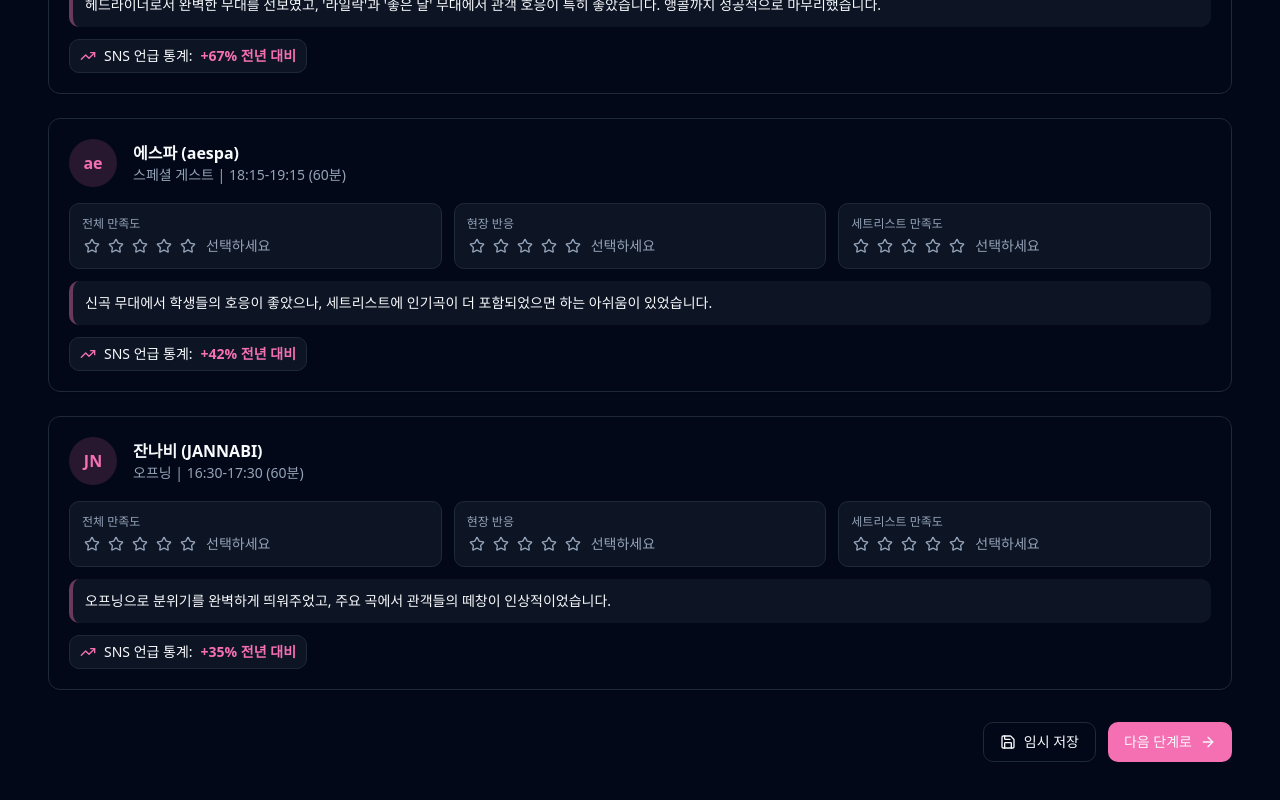
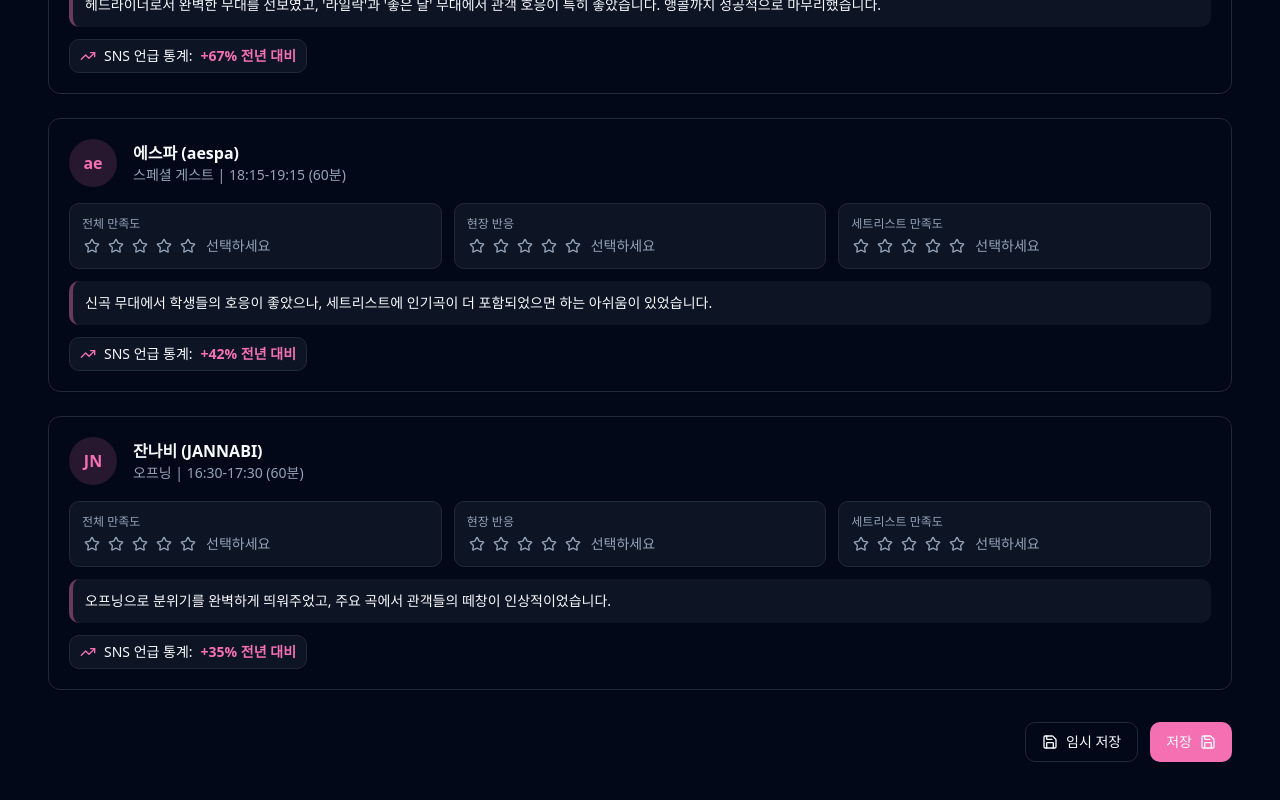
Before and after one commit to lje0722/celefix-auto-agent, a React (Vite) app: page /user/feedback in a window 1280 px wide. Shown: the part 1010-1810 px from the top of the page. Built offline with nearby package versions, Linux system fonts and the light colour scheme.

Commit message:
Refactor: Change "Next" button to "Save"
Update the "Next" button on the feedback page to "Save" and implement a toast notification that displays "기본 피드백이 저장되었습니다." upon clicking the button.

```diff
--- a/src/pages/user/UserFeedback.tsx
+++ b/src/pages/user/UserFeedback.tsx
@@ -68,7 +68,7 @@ const UserFeedback = () => {
     setLoading(true);
     setTimeout(() => {
       setLoading(false);
-      toast({ title: "다음 단계로 이동", description: "세부 평가 단계로 이동합니다." });
+      toast({ description: "기본 피드백이 저장되었습니다." });
     }, 600);
   };
 
@@ -418,7 +418,7 @@ const UserFeedback = () => {
                 <SaveIcon className="h-4 w-4" /> 임시 저장
               </Button>
               <Button onClick={handleNext} disabled={loading} className="gap-2">
-                {loading ? "이동 중..." : (<><span>다음 단계로</span> <ArrowRight className="h-4 w-4" /></>)}
+                {loading ? "저장 중..." : (<><span>저장</span> <SaveIcon className="h-4 w-4" /></>)}
               </Button>
             </div>
           </div>
```
